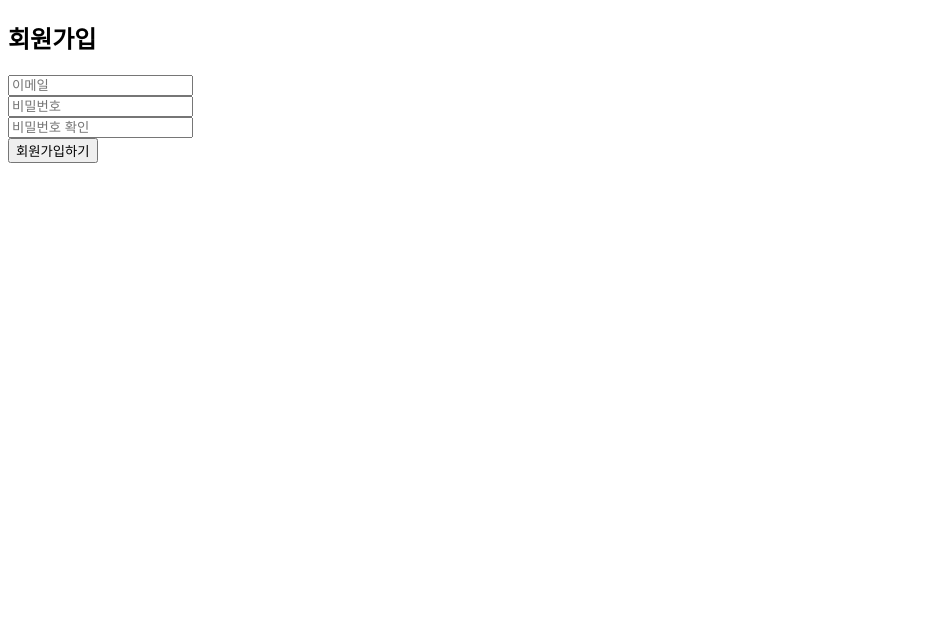
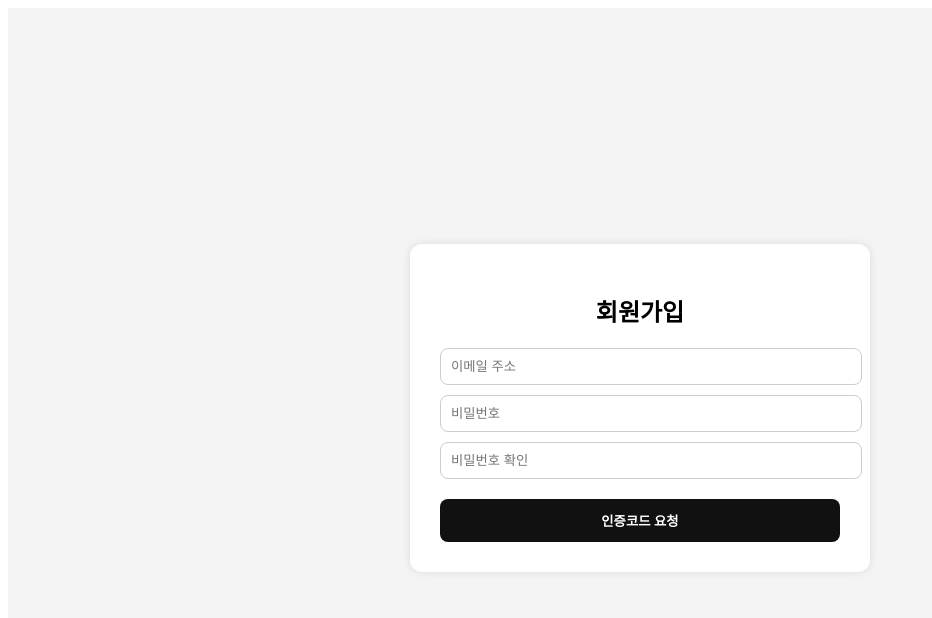
Before and after one commit to dlwldls1046/2025-1CapWeb, a React (Create React App) app in the folder client/: page /register in a window 1280 px wide. Shown: the top 618 px of the page, without its empty margins (0-932 px from the left). Built offline with nearby package versions, Linux system fonts and the light colour scheme.

Commit message:
로그인/회원가입 페이지 UI

```diff
--- a/client/src/pages/Login.jsx
+++ b/client/src/pages/Login.jsx
@@ -1,69 +1,116 @@
-import { useState } from 'react';
-import { useNavigate } from 'react-router-dom';
+import { useState } from 'react'
+import { useNavigate } from 'react-router-dom'
 
-function Login() {
-  const [email, setEmail] = useState('');
-  const [password, setPassword] = useState('');
-  const [msg, setMsg] = useState('');
-  const navigate = useNavigate();
+function LoginPage() {
+  const [email, setEmail] = useState('')
+  const [password, setPassword] = useState('')
+  const [msg, setMsg] = useState('')
+  const navigate = useNavigate()
 
   const handleLogin = async () => {
     if (!email || !password) {
-      setMsg('이메일과 비밀번호를 모두 입력해주세요.');
-      return;
+      setMsg('이메일과 비밀번호를 모두 입력해주세요.')
+      return
     }
 
     try {
       const res = await fetch('http://localhost:5000/api/auth/login', {
         method: 'POST',
-        headers: {
-          'Content-Type': 'application/json',
-        },
+        headers: { 'Content-Type': 'application/json' },
         body: JSON.stringify({ email, password }),
-      });
+      })
 
       if (!res.ok) {
-        const errorText = await res.text();
-        setMsg(errorText);
-        return;
+        const errorText = await res.text()
+        setMsg(errorText)
+        return
       }
 
-      const data = await res.json();
-      console.log('✅ 로그인 성공! 받은 토큰:', data.token);
-      setMsg('로그인 성공!');
-
-      // ✅ 토큰 저장
-      localStorage.setItem('token', data.token);
-
-      // ✅ 업로드 페이지로 이동
-      navigate('/upload');
-
+      const data = await res.json()
+      localStorage.setItem('token', data.token)
+      setMsg('로그인 성공!')
+      navigate('/upload')
     } catch (err) {
-      console.error('❌ 로그인 요청 실패:', err);
-      setMsg('서버 오류로 로그인 실패');
+      console.error('❌ 로그인 요청 실패:', err)
+      setMsg('서버 오류로 로그인 실패')
     }
-  };
+  }
 
   return (
-    <div>
-      <h2>로그인</h2>
+    <div
+      style={{
+        backgroundColor: '#f4f4f4',
+        minHeight: '100vh',
+        display: 'flex',
+        justifyContent: 'center',
+        alignItems: 'center',
+      }}
+    >
+      <div
+        style={{
+          backgroundColor: 'white',
+          borderRadius: '12px',
+          padding: '30px',
+          width: '100%',
+          maxWidth: '400px',
+          boxShadow: '0 0 10px rgba(0,0,0,0.1)',
+        }}
+      >
+        <h2 style={{ textAlign: 'center', marginBottom: '20px' }}>로그인</h2>
         <input
-        type="email"
-        placeholder="이메일"
+          type='email'
+          placeholder='이메일 주소'
           value={email}
           onChange={(e) => setEmail(e.target.value)}
-      /><br />
+          style={{
+            width: '100%',
+            padding: '10px',
+            marginBottom: '10px',
+            borderRadius: '8px',
+            border: '1px solid #ccc',
+          }}
+        />
         <input
-        type="password"
-        placeholder="비밀번호"
+          type='password'
+          placeholder='비밀번호'
           value={password}
           onChange={(e) => setPassword(e.target.value)}
-      /><br />
-      <button onClick={handleLogin}>로그인</button>
-      <p>{msg}</p>
-      <a href="/register">회원가입 하러 가기</a>
+          style={{
+            width: '100%',
+            padding: '10px',
+            marginBottom: '20px',
+            borderRadius: '8px',
+            border: '1px solid #ccc',
+          }}
+        />
+        <button
+          onClick={handleLogin}
+          style={{
+            width: '100%',
+            padding: '12px',
+            borderRadius: '8px',
+            backgroundColor: '#111',
+            color: 'white',
+            fontWeight: 'bold',
+            border: 'none',
+          }}
+        >
+          로그인
+        </button>
+        <p style={{ textAlign: 'center', marginTop: '20px', fontSize: '14px' }}>
+          계정이 없으신가요?{' '}
+          <a href='/register' style={{ fontWeight: 'bold' }}>
+            회원가입
+          </a>
+        </p>
+        {msg && (
+          <p style={{ color: 'red', marginTop: '10px', textAlign: 'center' }}>
+            {msg}
+          </p>
+        )}
       </div>
-  );
+    </div>
+  )
 }
 
-export default Login;
+export default LoginPage
--- a/client/src/pages/Register.jsx
+++ b/client/src/pages/Register.jsx
@@ -1,29 +1,27 @@
 import { useState } from 'react'
 
-function Register() {
+function RegisterPage() {
   const [email, setEmail] = useState('')
   const [password, setPassword] = useState('')
   const [confirmPassword, setConfirmPassword] = useState('')
   const [verificationCode, setVerificationCode] = useState('')
   const [codeSent, setCodeSent] = useState(false)
   const [codeInput, setCodeInput] = useState('')
-  const [verified, setVerified] = useState(false)
   const [msg, setMsg] = useState('')
 
   const handleSignupRequest = async () => {
     if (!email || !password || !confirmPassword) {
-      setMsg('모든 항목을 입력해주세요')
+      setMsg('모든 항목을 입력해주세요.')
       return
     }
 
-    // 영문자, 숫자, 8자 이상
     const pwRegex = /^(?=.*[A-Za-z])(?=.*\d)[A-Za-z\d]{8,}$/
     if (!pwRegex.test(password)) {
-      setMsg('비밀번호는 영문자 + 숫자 조합, 8자이상이어야 합니다.')
+      setMsg('비밀번호는 영문자 + 숫자 조합, 8자 이상이어야 합니다.')
       return
     }
     if (password !== confirmPassword) {
-      setMsg('비밀번호가 일치하지 않습니다')
+      setMsg('비밀번호가 일치하지 않습니다.')
       return
     }
 
@@ -43,9 +41,9 @@ function Register() {
 
       const data = await res.json()
       console.log('✅ 인증코드 전송 성공', data)
-      setVerificationCode(data.code) // 실제 서비스에서는 이 줄은 제거해야 함
+      setVerificationCode(data.code)
       setCodeSent(true)
-      setMsg('이메일로 코드가 전송되었습니다')
+      setMsg('이메일로 인증코드가 전송되었습니다.')
     } catch (err) {
       console.error('❌ 네트워크 오류:', err)
       setMsg('서버와의 연결에 실패했습니다')
@@ -54,11 +52,11 @@ function Register() {
 
   const handleRegister = async () => {
     if (!codeSent) {
-      setMsg('이메일 인증을 먼저 진행해주세요')
+      setMsg('이메일 인증을 먼저 진행해주세요.')
       return
     }
     if (codeInput !== verificationCode) {
-      setMsg('인증 코드가 일치하지 않습니다')
+      setMsg('인증코드가 일치하지 않습니다.')
       return
     }
 
@@ -70,7 +68,6 @@ function Register() {
       })
 
       const text = await res.text()
-      console.log('✅ 최종 회원가입 응답:', text)
       setMsg(text)
     } catch (err) {
       console.error('❌ 회원가입 요청 실패:', err)
@@ -79,49 +76,124 @@ function Register() {
   }
 
   return (
-    <div>
-      <h2>회원가입</h2>
+    <div
+      style={{
+        backgroundColor: '#f4f4f4',
+        minHeight: '100vh',
+        display: 'flex',
+        justifyContent: 'center',
+        alignItems: 'center',
+      }}
+    >
+      <div
+        style={{
+          backgroundColor: 'white',
+          borderRadius: '12px',
+          padding: '30px',
+          width: '100%',
+          maxWidth: '400px',
+          boxShadow: '0 0 10px rgba(0,0,0,0.1)',
+        }}
+      >
+        <h2 style={{ textAlign: 'center', marginBottom: '20px' }}>회원가입</h2>
+        {!codeSent ? (
+          <>
             <input
               type='email'
-        placeholder='이메일'
+              placeholder='이메일 주소'
               value={email}
               onChange={(e) => setEmail(e.target.value)}
+              style={{
+                width: '100%',
+                padding: '10px',
+                marginBottom: '10px',
+                borderRadius: '8px',
+                border: '1px solid #ccc',
+              }}
             />
-      <br />
             <input
               type='password'
               placeholder='비밀번호'
               value={password}
               onChange={(e) => setPassword(e.target.value)}
+              style={{
+                width: '100%',
+                padding: '10px',
+                marginBottom: '10px',
+                borderRadius: '8px',
+                border: '1px solid #ccc',
+              }}
             />
-      <br />
             <input
               type='password'
               placeholder='비밀번호 확인'
               value={confirmPassword}
               onChange={(e) => setConfirmPassword(e.target.value)}
+              style={{
+                width: '100%',
+                padding: '10px',
+                marginBottom: '20px',
+                borderRadius: '8px',
+                border: '1px solid #ccc',
+              }}
             />
-      <br />
-
-      {!codeSent && <button onClick={handleSignupRequest}>회원가입하기</button>}
-
-      {codeSent && (
+            <button
+              onClick={handleSignupRequest}
+              style={{
+                width: '100%',
+                padding: '12px',
+                borderRadius: '8px',
+                backgroundColor: '#111',
+                color: 'white',
+                fontWeight: 'bold',
+                border: 'none',
+              }}
+            >
+              인증코드 요청
+            </button>
+          </>
+        ) : (
           <>
-          <p>이메일로 코드가 전송되었습니다.</p>
+            <p style={{ textAlign: 'center', fontSize: '14px' }}>
+              이메일로 인증코드가 전송되었습니다.
+            </p>
             <input
               type='text'
               placeholder='인증코드 입력'
               value={codeInput}
               onChange={(e) => setCodeInput(e.target.value)}
+              style={{
+                width: '100%',
+                padding: '10px',
+                marginBottom: '20px',
+                borderRadius: '8px',
+                border: '1px solid #ccc',
+              }}
             />
-          <br />
-          <button onClick={handleRegister}>최종 회원가입</button>
+            <button
+              onClick={handleRegister}
+              style={{
+                width: '100%',
+                padding: '12px',
+                borderRadius: '8px',
+                backgroundColor: '#111',
+                color: 'white',
+                fontWeight: 'bold',
+                border: 'none',
+              }}
+            >
+              회원가입 완료
+            </button>
           </>
         )}
-
-      <p>{msg}</p>
+        {msg && (
+          <p style={{ color: 'red', marginTop: '10px', textAlign: 'center' }}>
+            {msg}
+          </p>
+        )}
+      </div>
     </div>
   )
 }
 
-export default Register
+export default RegisterPage
--- a/package.json
+++ b/package.json
@@ -1,5 +1,6 @@
 {
   "dependencies": {
+    "bcrypt": "^6.0.0",
     "csv-parser": "^3.2.0",
     "multer": "^1.4.5-lts.2"
   }
```
Also changed, not shown: 1 other file (tests, documents, lock files or other folders). Lines whose indentation alone changed are shown as unchanged.
